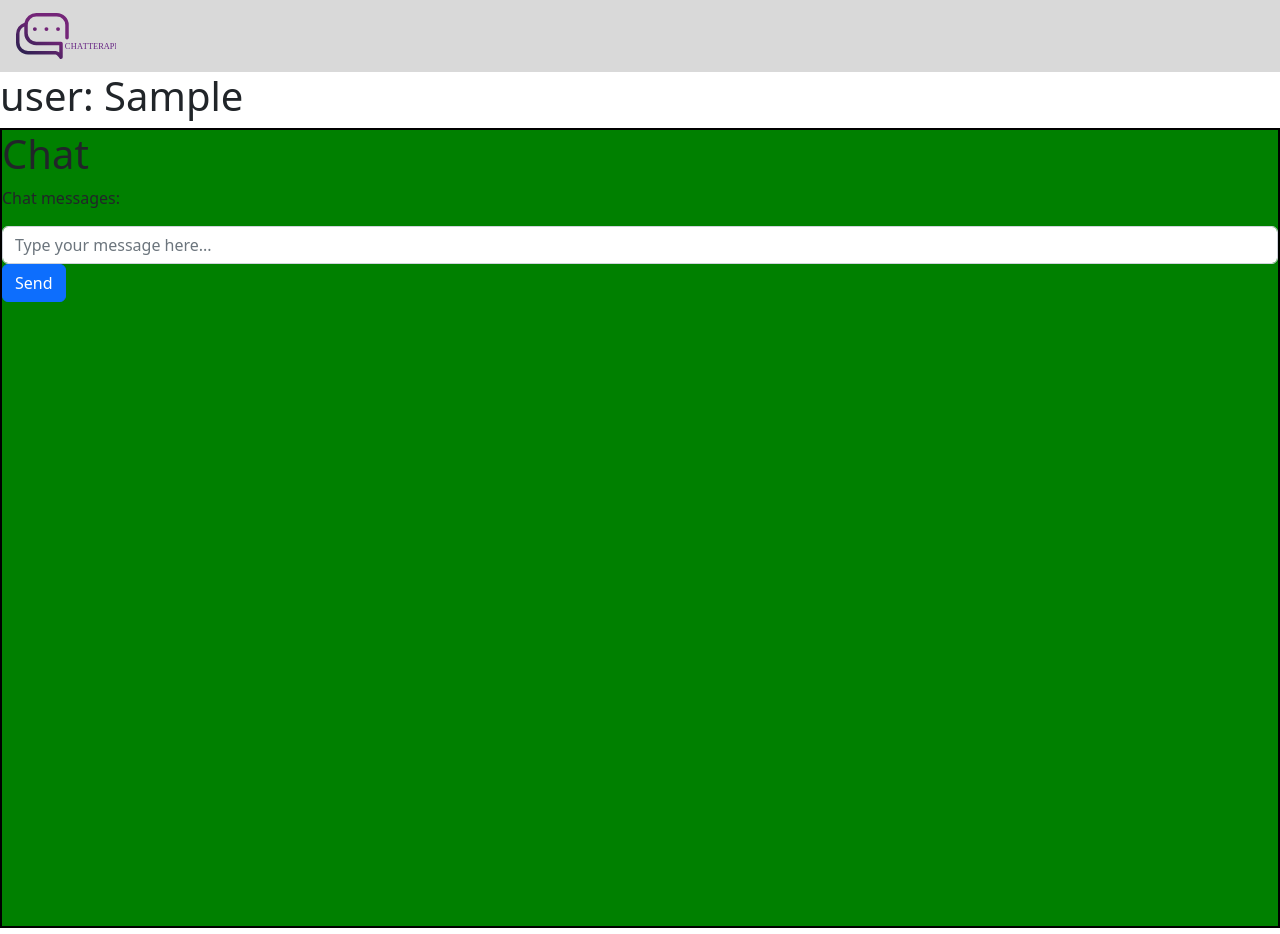
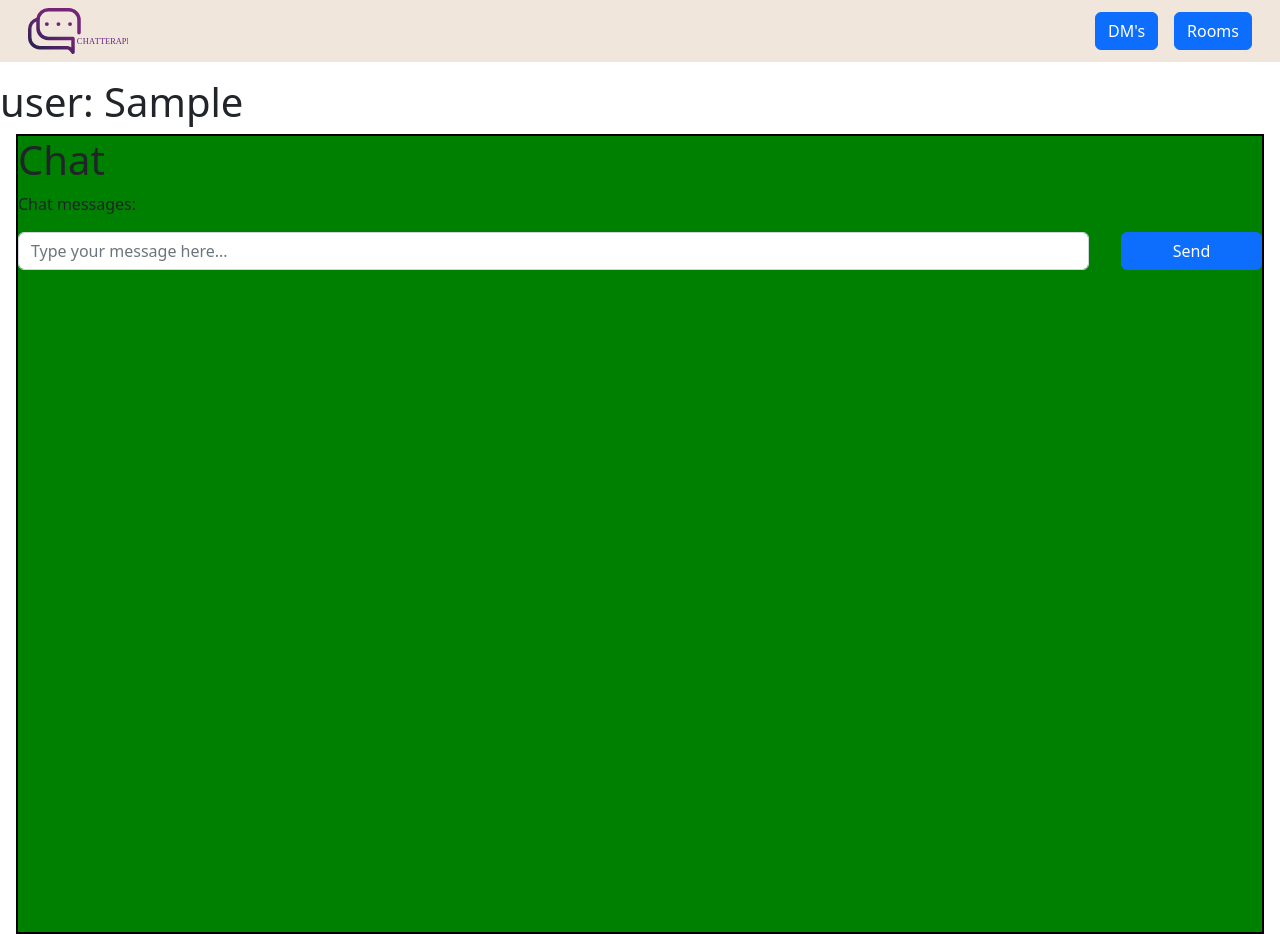
Before and after one commit to Sillen00/Chat-With-Sockets-LSDT, a React (Vite) app in the folder client/: page / in a window 1280 px wide. Both pictures are taken after typing "Sample" into the empty fields and a click on the button "Join Chat". Built offline with nearby package versions, Linux system fonts and the light colour scheme; no server answers.

Commit message:
added offcanvas instead of static header. Added 2 buttons for room and DM
Co-authored-by: Vanpalo <Knightrider85@users.noreply.github.com>

```diff
--- a/client/src/components/Chat.tsx
+++ b/client/src/components/Chat.tsx
@@ -14,10 +14,10 @@ function Chat() {
   };
 
   return (
-    <div style={{ height: '100vh', border: '2px solid black', background: 'green' }}>
+    <div style={{ height: '100vh', border: '2px solid black', background: 'green', margin: '0 1rem' }}>
       <h1>Chat</h1>
       <p>Chat messages: {submittedText}</p>
-      <form onSubmit={handleSubmit}>
+      <form onSubmit={handleSubmit} style={{ display: 'flex', gap: '2rem'}}>
         <input
           type='text'
           className='form-control'
@@ -25,7 +25,7 @@ function Chat() {
           onChange={handleChange}
           placeholder='Type your message here...'
         />
-        <Button type='submit'>Send</Button>
+        <Button type='submit' style={{width:'10rem'}}>Send</Button>
       </form>
     </div>
   );
--- a/client/src/components/Dm.tsx
+++ b/client/src/components/Dm.tsx
@@ -0,0 +1,11 @@
+import { Button } from 'react-bootstrap';
+
+function DirectMessage() {
+  return (
+    <div>
+      <Button>DM's</Button>
+    </div>
+  );
+}
+
+export default DirectMessage;
--- a/client/src/components/Header.tsx
+++ b/client/src/components/Header.tsx
@@ -1,25 +1,45 @@
+import Button from 'react-bootstrap/Button';
 import Container from 'react-bootstrap/Container';
+import Form from 'react-bootstrap/Form';
+import Nav from 'react-bootstrap/Nav';
+import NavDropdown from 'react-bootstrap/NavDropdown';
 import Navbar from 'react-bootstrap/Navbar';
-import Nav from 'react-bootstrap/Nav';
-import chatterapplogo from '../assets/chatterapplogo.svg';
+import Offcanvas from 'react-bootstrap/Offcanvas';
+import chatterappLogo from '../assets/chatterapplogo.svg';
+import DirectMessage from './Dm';
+import Rooms from './Rooms';
 
 function Header() {
   return (
     <>
-      <Navbar style={{ backgroundColor: '#D9D9D9' }} expand="md">
-        <Container style={{ margin: '0', padding: '0' }}>
-          <Navbar.Toggle aria-controls="responsive-navbar-nav" />
-          <Navbar.Collapse id="responsive-navbar-nav">
-            <Nav className="mr-auto">
-              <Navbar.Brand href='#home' className='ml-auto' style={{ margin: '0 1rem' }}>
-                <img alt='chatterapp logo' src={chatterapplogo} width='100' className='d-inline-block align-top' />{' '}
-              </Navbar.Brand>
+    <Navbar style={{ backgroundColor: "#F0E6DC" }} expand='md' className='mb-3 d-flex justify-content-spacebetween'>
+      <Container fluid>
+        <Navbar.Brand href='#'></Navbar.Brand>
+        <img src={chatterappLogo} alt='logo' width='100' />
+        <Navbar.Toggle aria-controls='offcanvasNavbar-expand-lg' />
+        <Navbar.Offcanvas style={{ backgroundColor: "#F0E6DC" }}
+          id='offcanvasNavbar-expand-lg'
+          aria-labelledby='offcanvasNavbarLabel-expand-lg'
+          placement='end'
+        >
+          <Offcanvas.Header closeButton>
+            <Offcanvas.Title id='offcanvasNavbarLabel-expand-lg'>
+              Offcanvas
+            </Offcanvas.Title>
+          </Offcanvas.Header>
+          <Offcanvas.Body>
+            <Nav className='justify-content-end flex-grow-1 pe-3' style={{display: 'flex', gap: '1rem'}}>
+              <DirectMessage />
+             <Rooms />
+
             </Nav>
-          </Navbar.Collapse>
-        </Container>
-      </Navbar>
+          </Offcanvas.Body>
+        </Navbar.Offcanvas>
+      </Container>
+    </Navbar>
     </>
   );
 }
 
+
 export default Header;
--- a/client/src/components/Rooms.tsx
+++ b/client/src/components/Rooms.tsx
@@ -0,0 +1,12 @@
+import { Button } from 'react-bootstrap';
+
+function Rooms() {
+  return (
+    <div>
+      <Button>Rooms</Button>
+    </div>
+  );
+}
+
+
+export default Rooms;
```
